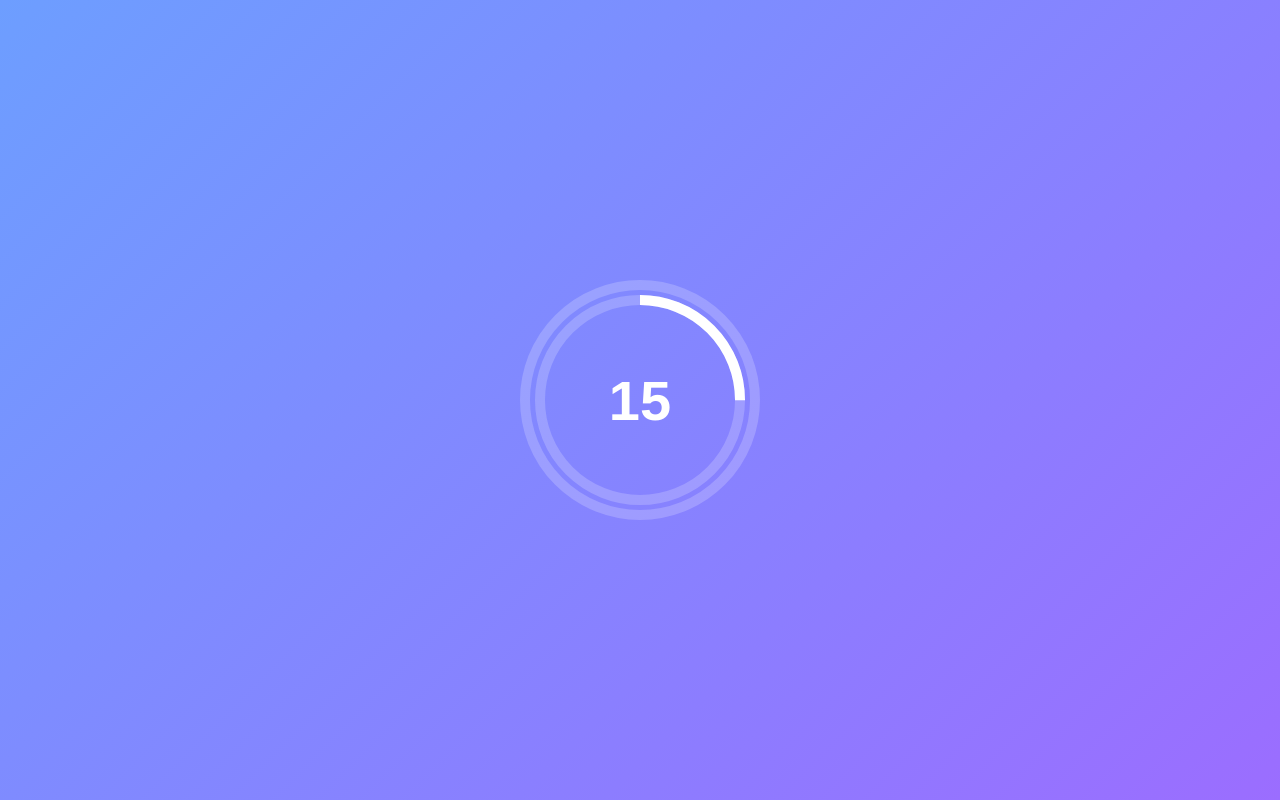
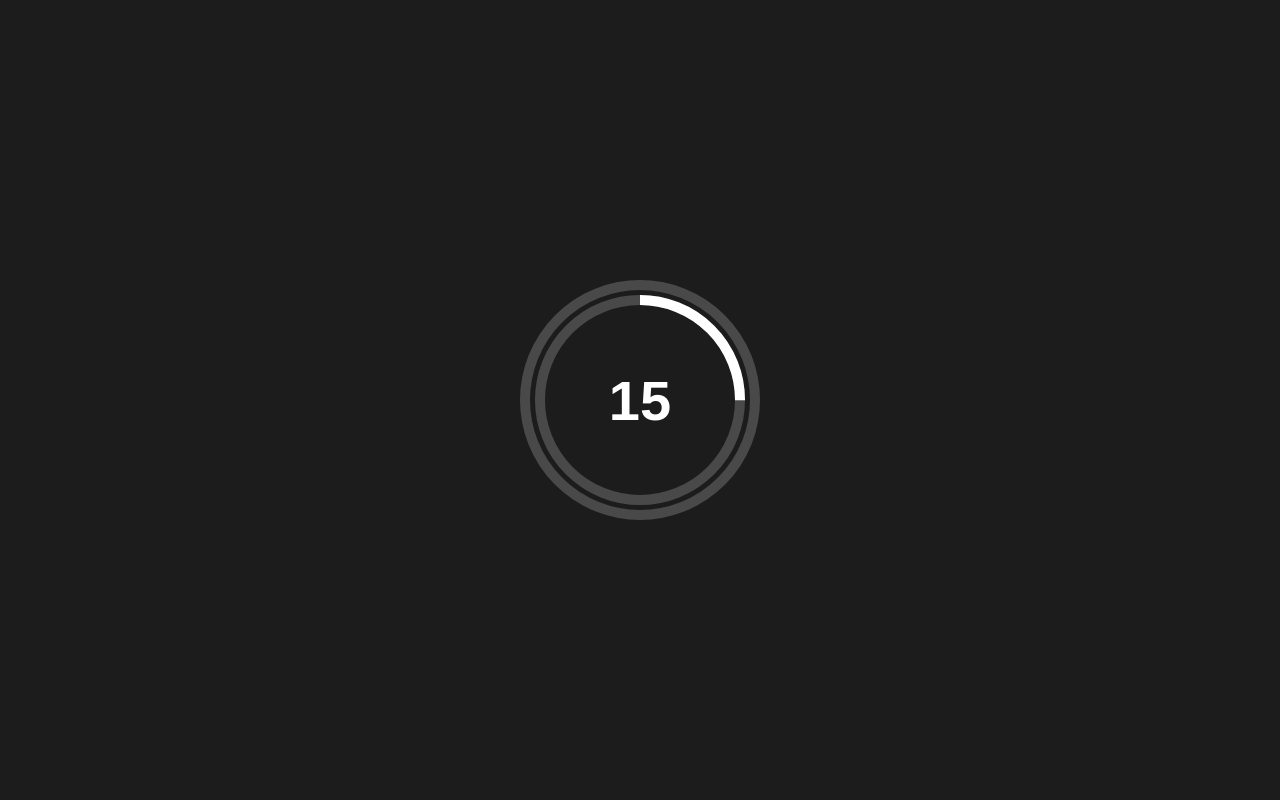
Before and after one commit to apknixy/Ai, a plain HTML site: page tir.html in a window 1280 px wide. Drawn offline with Linux system fonts and the light colour scheme.

Commit message:
Update tr.html

```diff
--- a/tir.html
+++ b/tir.html
@@ -11,7 +11,7 @@
       display: flex;
       justify-content: center;
       align-items: center;
-      background: linear-gradient(135deg, #6d9eff, #9b6dff);
+      background: #000000E3;   /* <-- आपका नया बैकग्राउंड कलर */
       font-family: Arial, sans-serif;
       color: #fff;
     }
```
